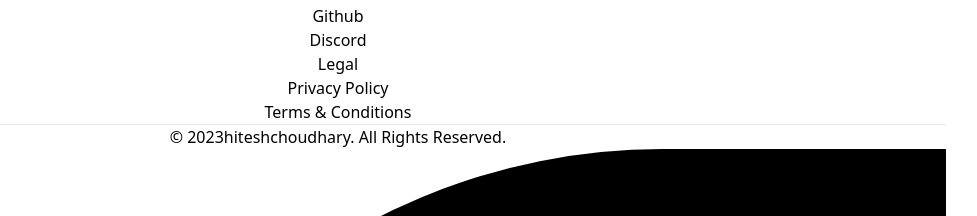
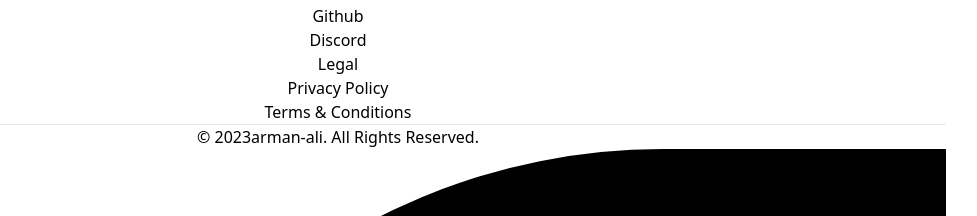
Before and after one commit to Arman-ali1/E-commerce-web, a React (Vite) app: page / in a window 1280 px wide. Shown: the part 1540-1756 px from the top of the page, without its empty margins (302-1279 px from the left). Built offline with nearby package versions, Linux system fonts and the light colour scheme.

Commit message:
Initial commit

```diff
--- a/src/components/Footer/Footer.jsx
+++ b/src/components/Footer/Footer.jsx
@@ -36,7 +36,7 @@ export default function Footer() {
                             <ul className="text-gray-500 font-medium">
                                 <li className="mb-4">
                                     <a
-                                        href="https://github.com/hiteshchoudhary"
+                                        href="https://github.com/Arman-ali1"
                                         className="hover:underline"
                                         target="_blank"
                                         rel="noreferrer"
@@ -72,8 +72,8 @@ export default function Footer() {
                 <div className="sm:flex sm:items-center sm:justify-between">
                     <span className="text-sm text-gray-500 sm:text-center">
                         © 2023
-                        <a href="https://hiteshchoudhary.com/" className="hover:underline">
-                            hiteshchoudhary
+                        <a href="https://arman-ali1.github.io/Portfolio-Build/" className="hover:underline">
+                            arman-ali
                         </a>
                         . All Rights Reserved.
                     </span>
```
